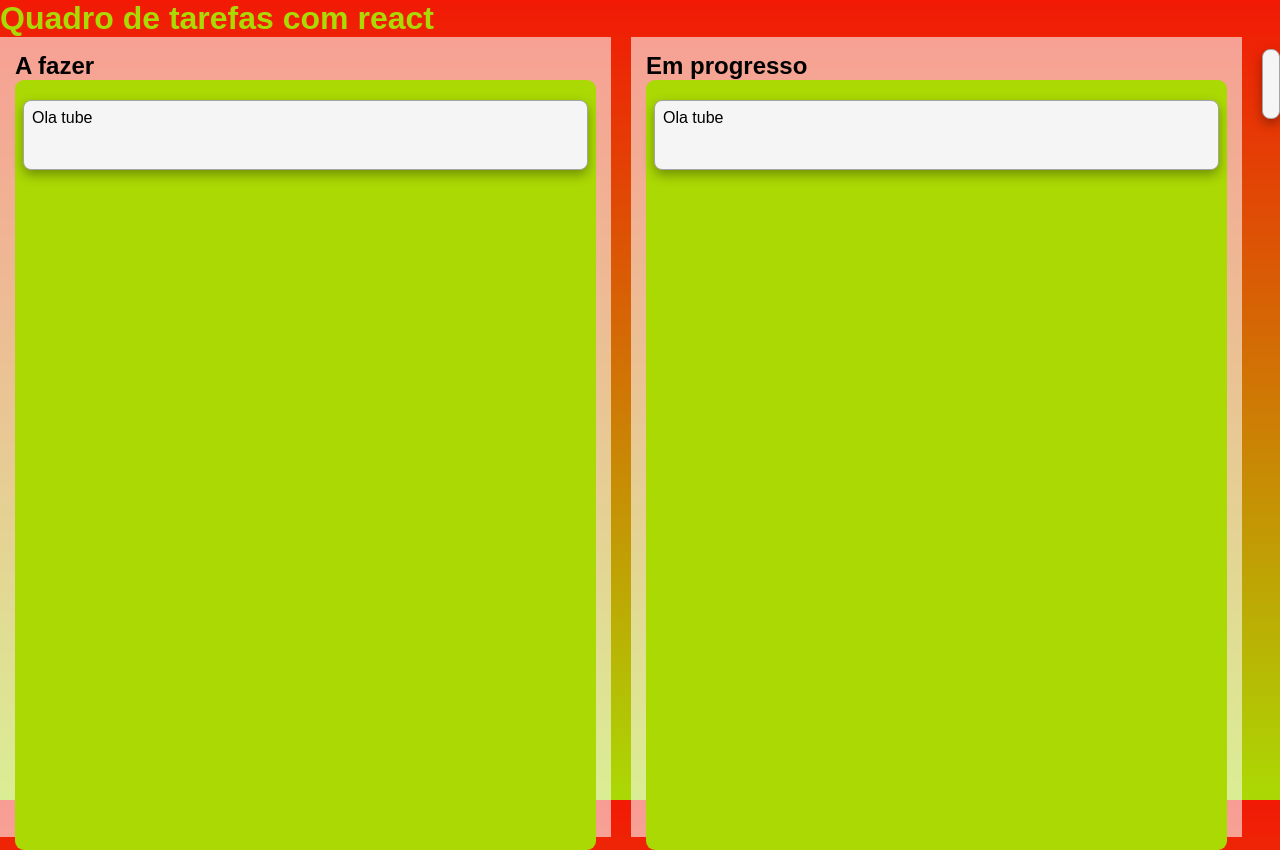
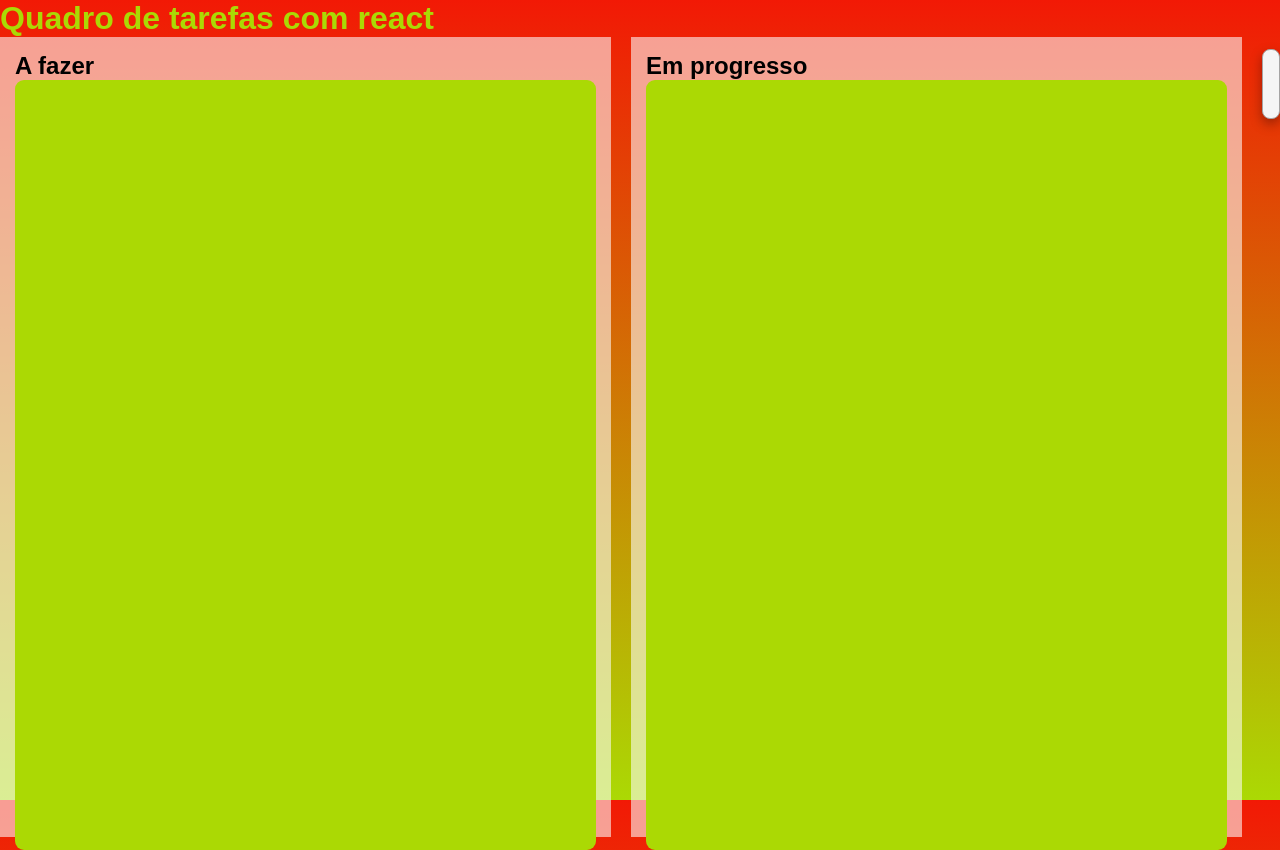
Before and after one commit to andreijc/quadro-tarefas-react, a React (Vite) app in the folder Quadro-de-tarefas/: page / in a window 1280 px wide. Built offline with nearby package versions, Linux system fonts and the light colour scheme.

Commit message:
arrumei algumas coisas do codigo

```diff
--- a/Quadro-de-tarefas/src/cards/cards.css
+++ b/Quadro-de-tarefas/src/cards/cards.css
@@ -8,7 +8,7 @@
 }
 
 .card {
-    background-color: whitesmoke;
+    background-color: #f5f5f5;
     width: 100%;
     min-height: 70px;
 
--- a/Quadro-de-tarefas/src/cards/cards.jsx
+++ b/Quadro-de-tarefas/src/cards/cards.jsx
@@ -25,7 +25,7 @@ function Cards() {
     }
 
     const drop = ({target}) => {
-        if(!target.classList.contains('card-colunas')) return
+        if(!target.classList.contains('card-colunas')) return;
 
         target.append(cardpego)
         target.classList.remove('foco-coluna')
@@ -63,11 +63,6 @@ function Cards() {
     return (
         <>
         <section className="card-colunas">
-            <section className="card
-             " draggable="true">
-                Ola tube
-            </section>
-
         </section>
         </>
     )
```
